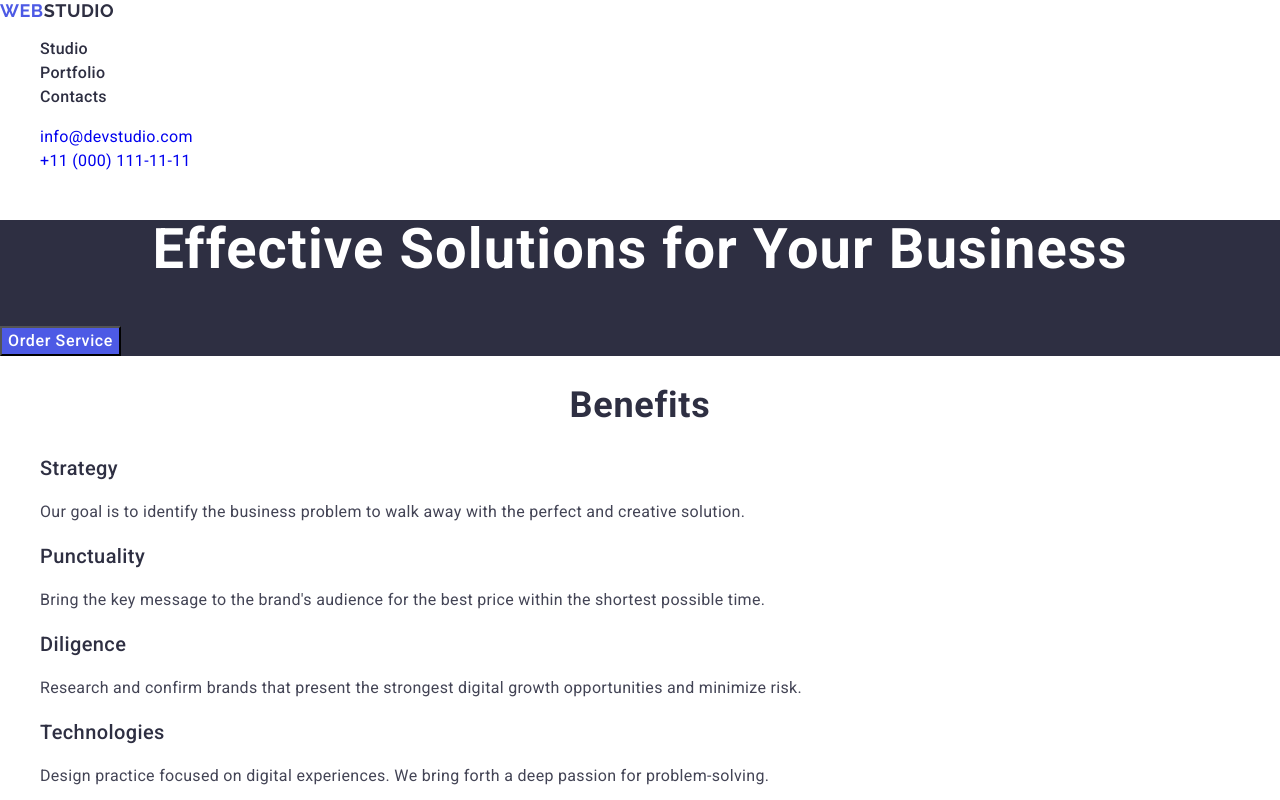
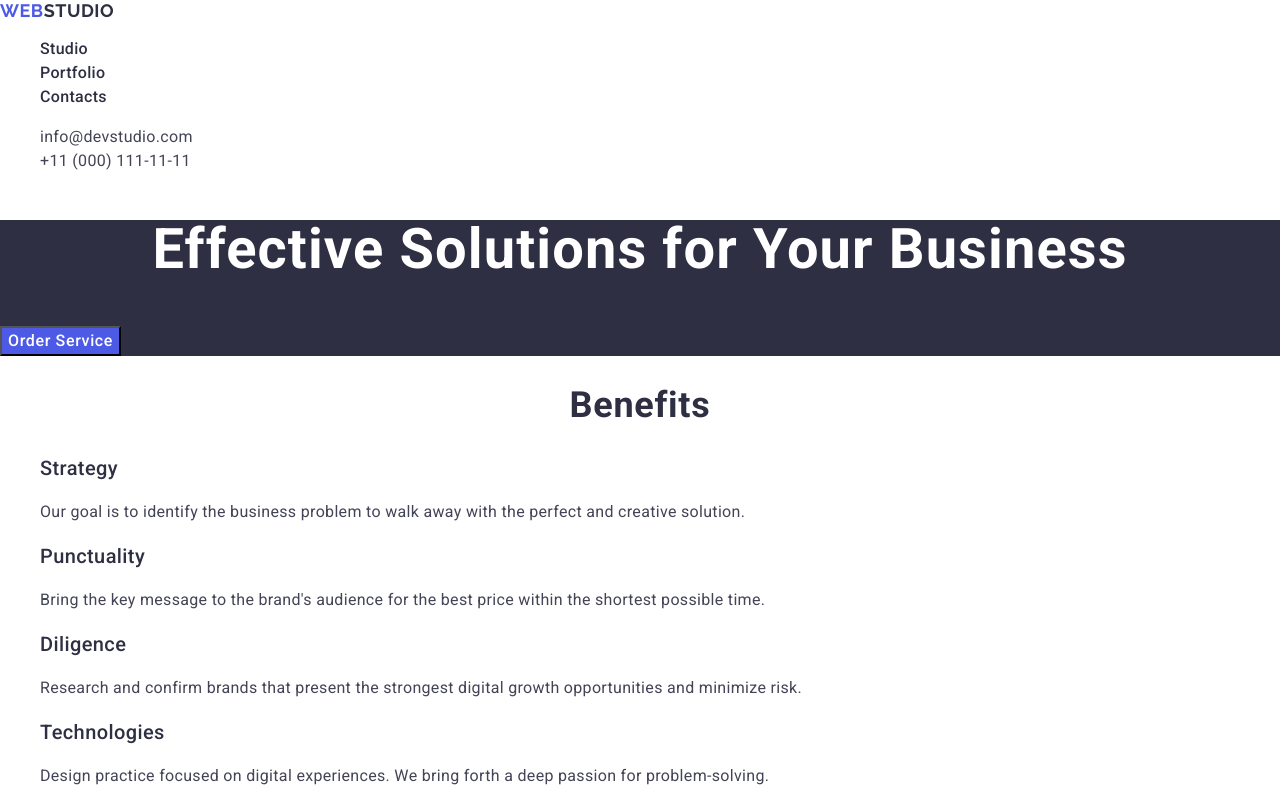
Before and after one commit to DoubleDevT/goit-markup-hw-02, a plain HTML site: page index.html in a window 1280 px wide. Shown: the top 800 px of the page. Drawn offline with nearby package versions, Linux system fonts and the light colour scheme.

Commit message:
fix styles for autocheck x2

```diff
--- a/css/styles.css
+++ b/css/styles.css
@@ -7,7 +7,7 @@ body {
 
 a {
     text-decoration: none;
-    /* font-style: normal;      автоперевірка наполягає на використанні цього правила у селекторі .header-address-link */
+    /* font-style: normal;      автоперевірка наполягає на використанні цього правила у селекторі .header-address */
 }
 
 ul {
@@ -82,6 +82,7 @@ p {
 }
 
 .header-address {
+    font-style: normal;
 }
 
 .header-address-list {
@@ -91,10 +92,10 @@ p {
 }
 
 .header-address-link {
+    color: inherit;
     font-size: 16px;
     line-height: 1.5;
     letter-spacing: 0.02em;
-    font-style: normal;
 }
 
 .header-address-link:hover,
@@ -118,8 +119,8 @@ p {
 
 .hero-btn {
     background-color: #4d5ae5;
-    /* width: 169px;
-    height: 56px;           автоперевірка насварила, відімкну у наступній дз :) */
+    /* wi--dth: 169px;
+    hei--ght: 56px;           автоперевірка насварила, відімкну у наступній дз :) */
     /* --- */
     color: inherit;
     font-size: 16px;
```
